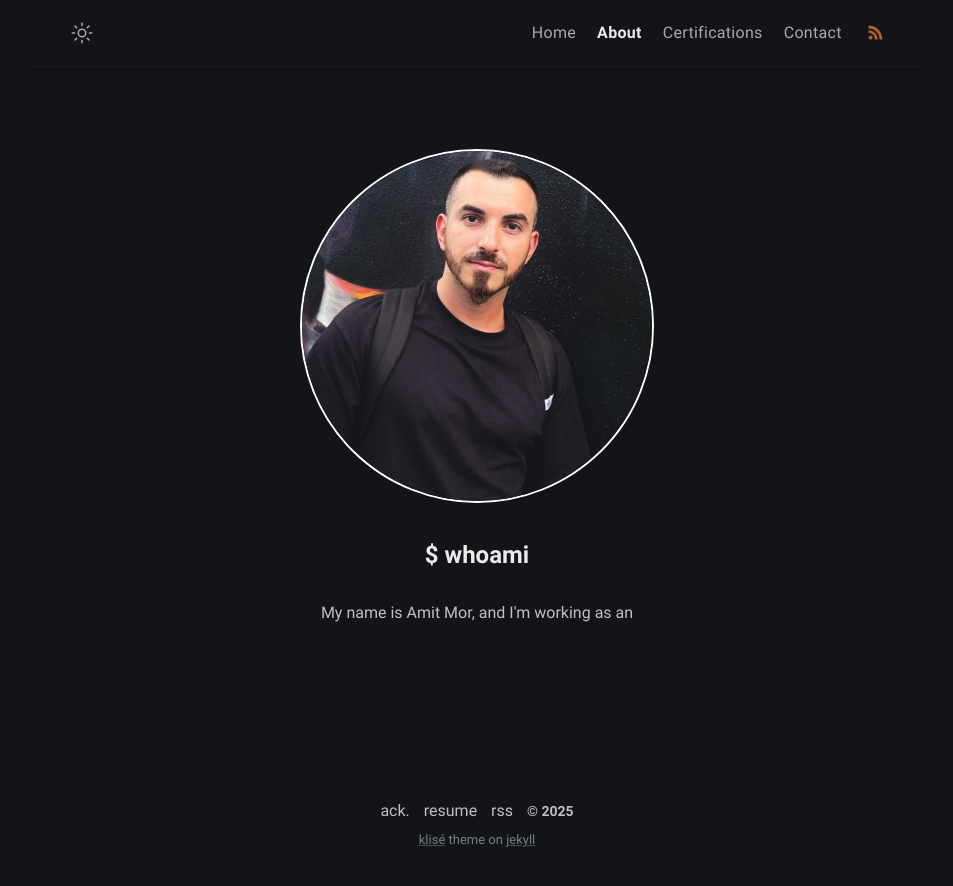
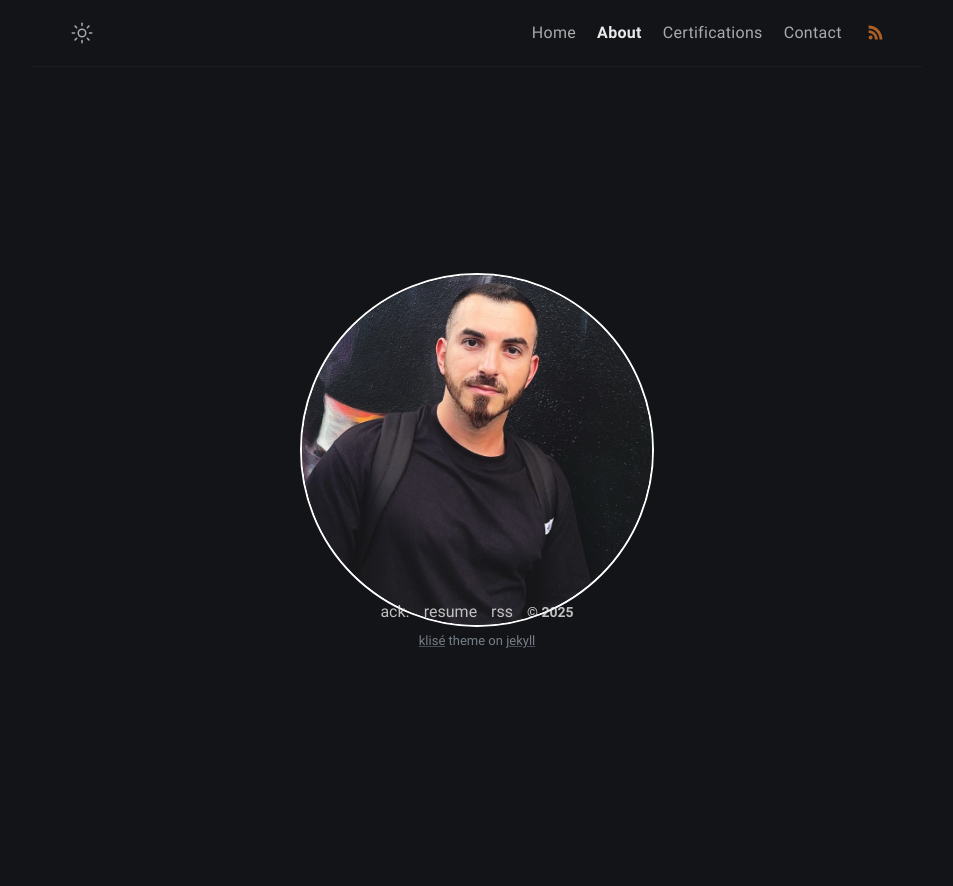
Before and after one commit to Extravenger/extravenger.github.io, a Jekyll site: the page built from about.md, in a window 1280 px wide. Shown: the top 886 px of the page, without its empty margins (163-1116 px from the left). Built offline with Jekyll 4.4.1, drawn with Linux system fonts in a browser that asks for light colours.

Commit message:
Update about.html

```diff
--- a/_layouts/about.html
+++ b/_layouts/about.html
@@ -110,6 +117,7 @@
       justify-content: center;
       height: 100%;  /* Ensure wrapper takes full height */
       text-align: center;
+      position: relative;
     }
 
     .centered-content {
@@ -120,25 +128,27 @@
 
     /* Fixed height for text containers */
     .text-container {
+      height: 120px; /* Adjust this value based on your content */
       display: flex;
       flex-direction: column;
       justify-content: center;
-      align-items: center;
     }
 
     #title {
       margin-bottom: 10px; /* Adds space between title and description */
       font-size: 1.5rem; /* Adjust font size as needed */
-      min-height: 40px; /* Ensures the title height remains constant */
     }
 
     #description {
       font-size: 1rem; /* Adjust font size as needed */
-      min-height: 60px; /* Ensures description height remains constant */
     }
 
-    /* Add styling for the image with rounded edges */
+    /* Add styling for the image with rounded edges and make it fixed */
     .profile-image {
+      position: fixed;  /* Make image fixed */
+      top: 50%;  /* Adjust vertical position */
+      left: 50%;  /* Adjust horizontal position */
+      transform: translate(-50%, -50%);  /* Center the image */
       max-width: 350px; /* Adjust the size as needed */
       height: auto;
       margin-bottom: 20px; /* Adds space between the image and text */
```
Also changed, not shown: other parts of _layouts/about.html (+14 -7 lines).
